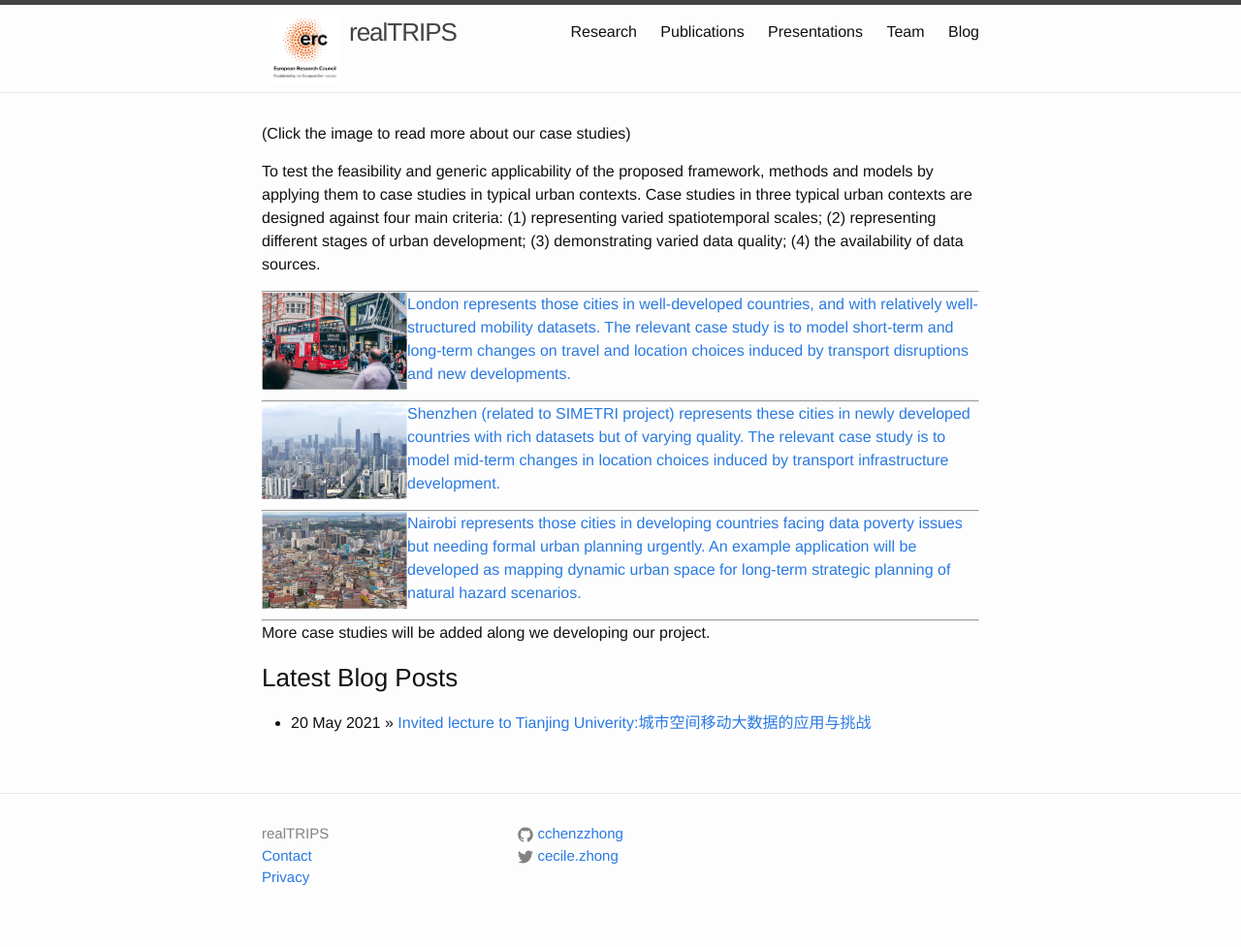
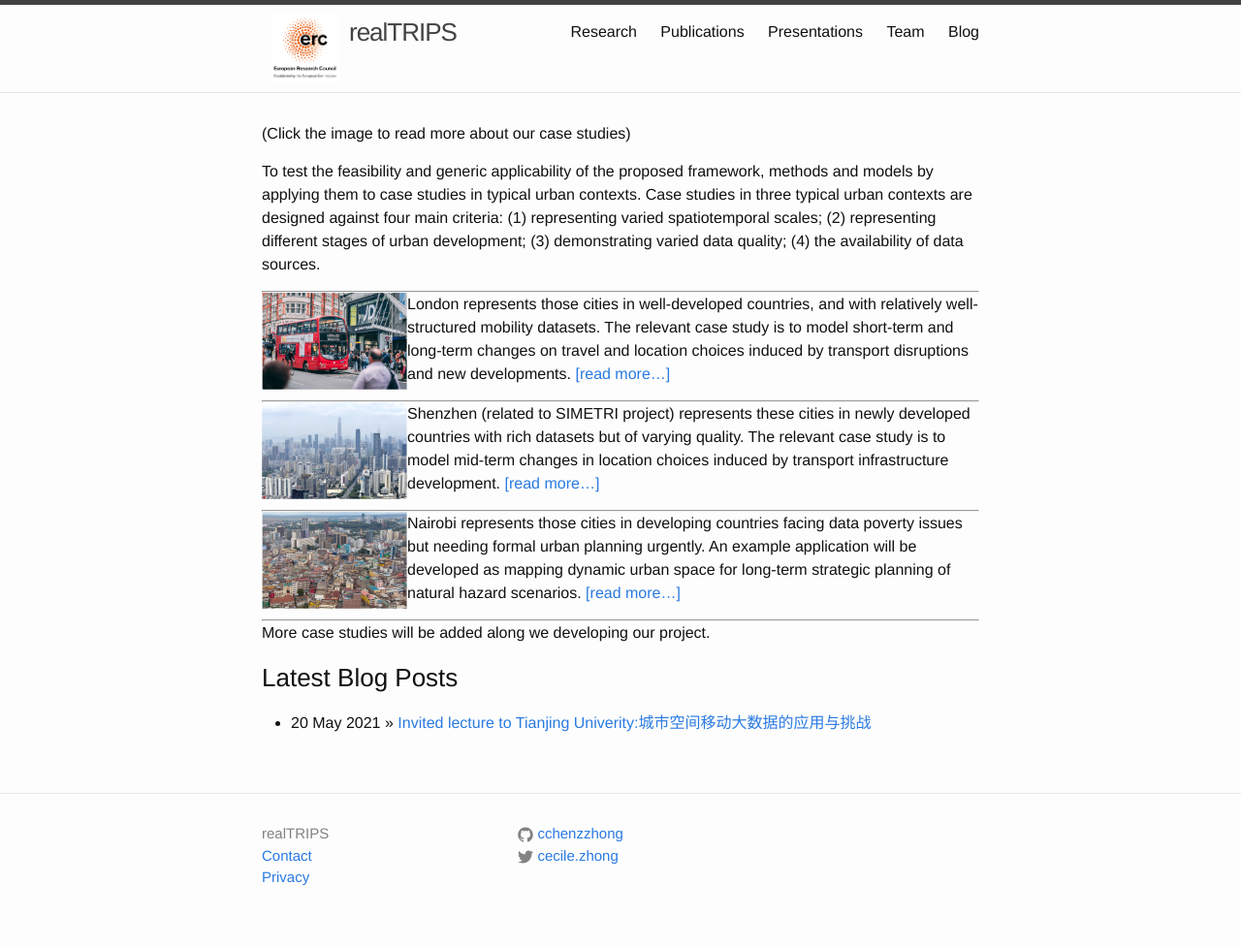
Before and after one commit to c-zhong-ucl-ac-uk/realTRIPS, a Jekyll site: the page built from research.md, in a window 1280 px wide. Shown: the whole page at 97% size. Built offline with Jekyll 4.4.1, drawn with Linux system fonts in a browser that asks for light colours.

Commit message:
Update research.md

```diff
--- a/research.md
+++ b/research.md
@@ -10,21 +10,20 @@
 To test the feasibility and generic applicability of the proposed framework, methods and models by applying them to case studies in typical urban contexts. Case studies in three typical urban contexts are designed against four main criteria: (1) representing varied spatiotemporal scales; (2) representing different stages of urban development; (3) demonstrating varied data quality; (4) the availability of data sources.
 
 ---
-<a href="/london.md">
+
 <img align="left" width="150" height="100" src="/figures/cities/london.png">
-London represents those cities in well-developed countries, and with relatively well-structured mobility datasets. The relevant case study is to model short-term and long-term changes on travel and location choices induced by transport disruptions and new developments.   </a>
+London represents those cities in well-developed countries, and with relatively well-structured mobility datasets. The relevant case study is to model short-term and long-term changes on travel and location choices induced by transport disruptions and new developments. <a href="/london.md">[read more...]</a>
 
 
 ---
-<a href="/shenzhen.md">
+
 <img align="left" width="150" height="100"  src="/figures/cities/shenzhen.png">
-Shenzhen (related to SIMETRI project) represents these cities in newly developed countries with rich datasets but of varying quality. The relevant case study is to model mid-term changes in location choices induced by transport infrastructure development. </a>
+Shenzhen (related to SIMETRI project) represents these cities in newly developed countries with rich datasets but of varying quality. The relevant case study is to model mid-term changes in location choices induced by transport infrastructure development. <a href="/shenzhen.md">[read more...]</a>
 
 
 ---
-<a href="/nairobi.md">
 <img align="left" width="150" height="100"  src="/figures/cities/nairobi.png">
-Nairobi represents those cities in developing countries facing data poverty issues but needing formal urban planning urgently. An example application will be developed as mapping dynamic urban space for long-term strategic planning of natural hazard scenarios. </a>
+Nairobi represents those cities in developing countries facing data poverty issues but needing formal urban planning urgently. An example application will be developed as mapping dynamic urban space for long-term strategic planning of natural hazard scenarios. <a href="/nairobi.md">[read more...]</a>
 
 
 ---
```
